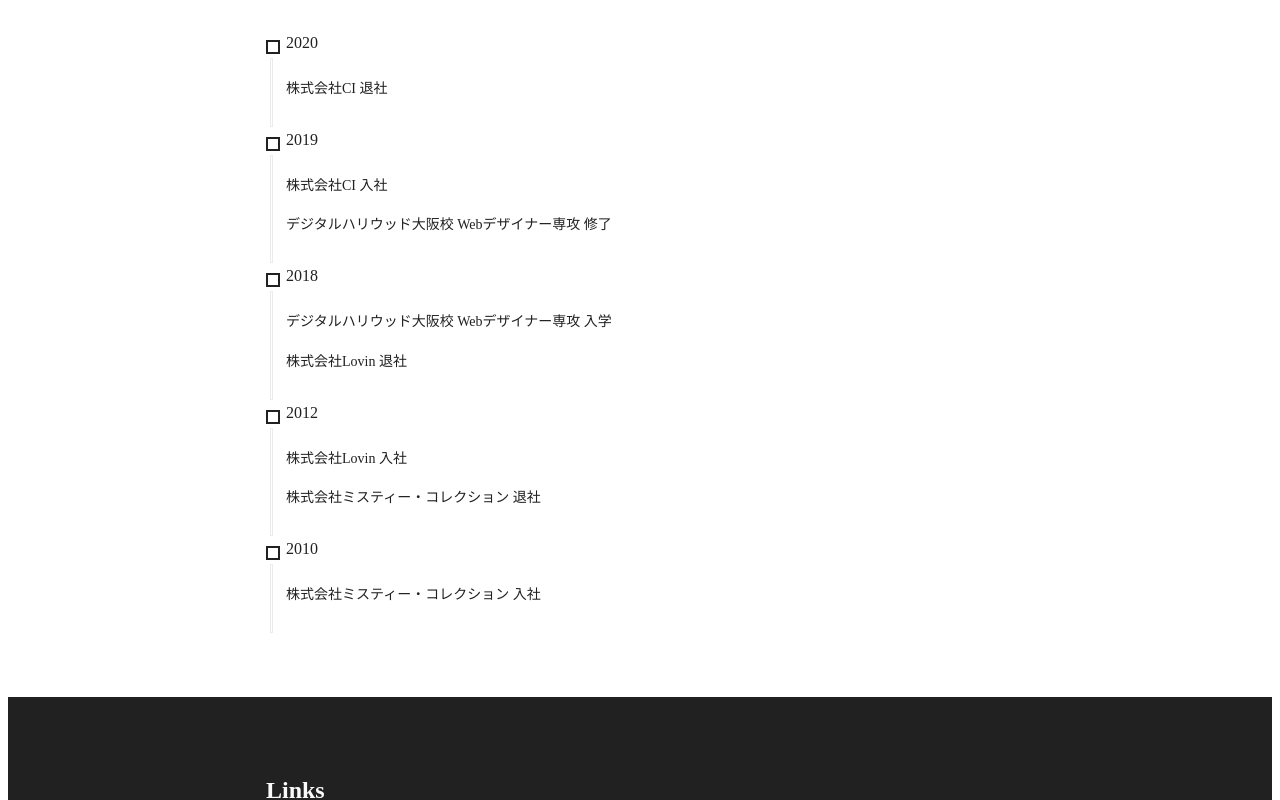
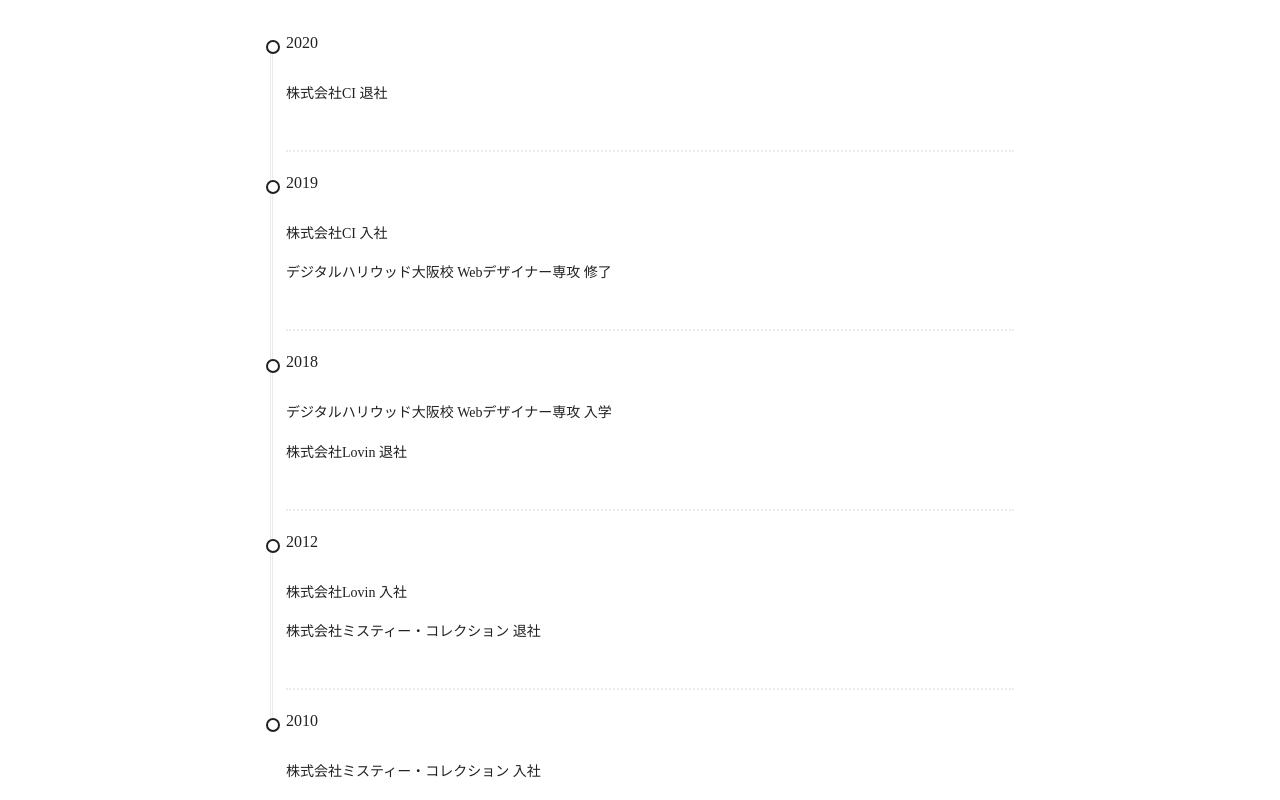
Before and after one commit to curctich/portfolio, a Nuxt app: page / in a window 1280 px wide. Shown: the part 680-1480 px from the top of the page. Built offline with nearby package versions, Linux system fonts and the light colour scheme.

Commit message:
Careerセクションのスタイルを修正

```diff
--- a/components/Career.vue
+++ b/components/Career.vue
@@ -2,10 +2,12 @@
   <section class="career section__area">
     <div class="inner__main">
       <h2 class="title--primary">Career</h2>
-      <ol class="career__timeline">
-        <li v-for="careerTimeline in careerTimelines" v-bind:key="careerTimeline.id" class="career__timeline_unit">
-          <time class="career__timeline_title">{{ careerTimeline.year }}</time>
-          <p v-for="careerTimelineText in careerTimeline.careerTimelineTexts" class="career__timeline_text">{{ careerTimelineText }}</p>
+      <ol class="timeline">
+        <li v-for="careerTimeline in careerTimelines" v-bind:key="careerTimeline.id" class="timeline__unit">
+          <time class="timeline__title">{{ careerTimeline.year }}</time>
+          <div class="timeline__content">
+            <p v-for="careerTimelineText in careerTimeline.careerTimelineTexts" class="timeline__content_text">{{ careerTimelineText }}</p>
+          </div>
         </li>
       </ol>
     </div>
@@ -57,43 +59,64 @@ export default {
 </script>
 
 <style lang="scss" scoped>
-.career__timeline {}
+.career .timeline {}
 
-.career__timeline_unit {
+.career .timeline__unit {
   position: relative;
-  padding-left: 20px;
-  margin-bottom: 30px;
+  padding: 0 0 20px 20px;
   &::before {
     content: '';
+    position: absolute;
     top: 6px;
     left: 0;
-    position: absolute;
+    z-index: 2;
     display: inline-block;
     width: 10px;
     height: 10px;
     border: 2px solid #212121;
-    background-color: transparent;
+    border-radius: 50%;
+    background-color: #fff;
   }
   &::after {
     content: '';
     position: absolute;
-    top: 0;
+    top: 6px;
     left: 4px;
     display: inline-block;
     width: 1px;
     height: 100%;
-    margin-top: 24px;
     border: 1px solid #ebebeb;
+  }
+  &:last-child {
+    &::after {
+      display: none;
+    }
+    .timeline__content {
+      &::after {
+        display: none;
+      }
+    }
   }
 }
 
-.career__timeline_title {
+.career .timeline__title {
   display: inline-block;
-  margin-bottom: 10px;
+  width: 100%;
+  margin-bottom: 15px;
   font-size: 1.6rem;
 }
+.career .timeline__content {
+  &::after {
+    content: '';
+    display: inline-block;
+    width: 100%;
+    height: 100%;
+    margin-top: 30px;
+    border-bottom: 2px dotted #ebebeb;
+  }
+}
 
-.career__timeline_text {
+.career .timeline__content_text {
   font-size: 1.4rem;
   line-height: 1.8;
 }
```
